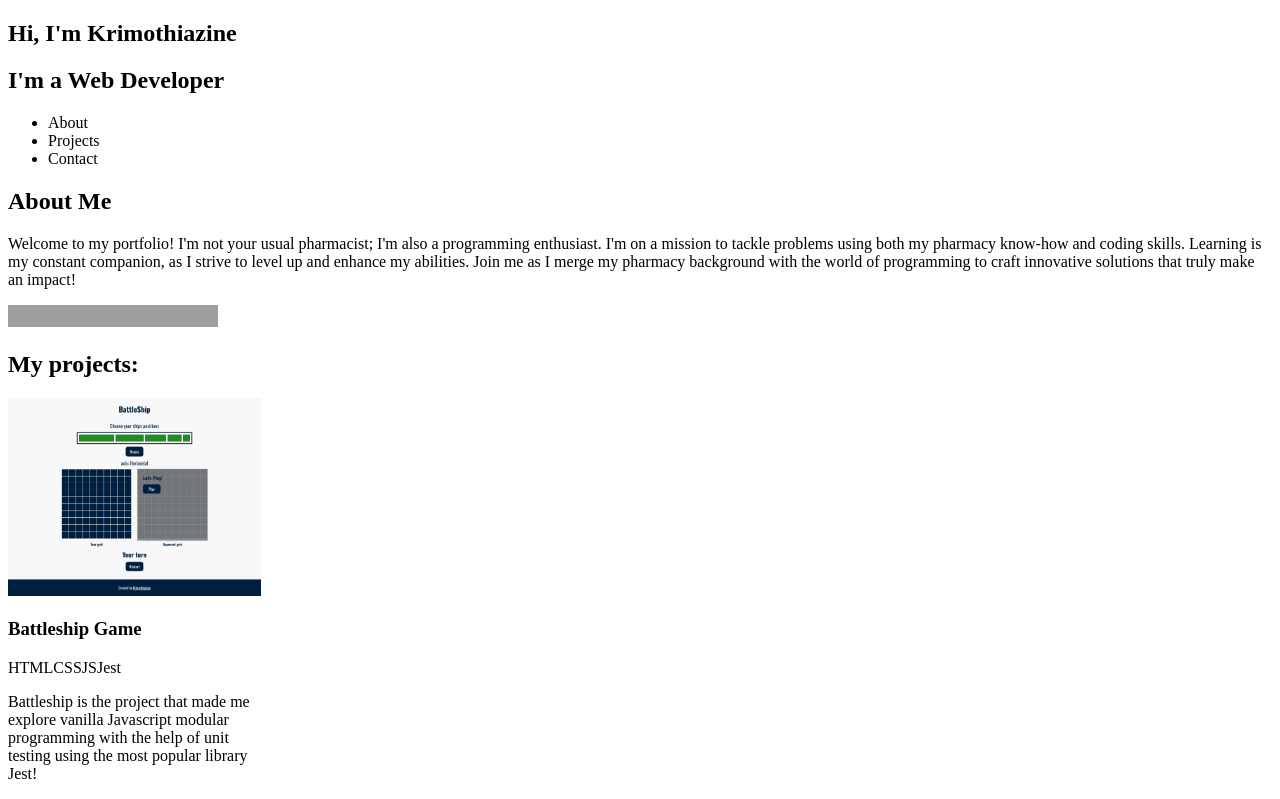
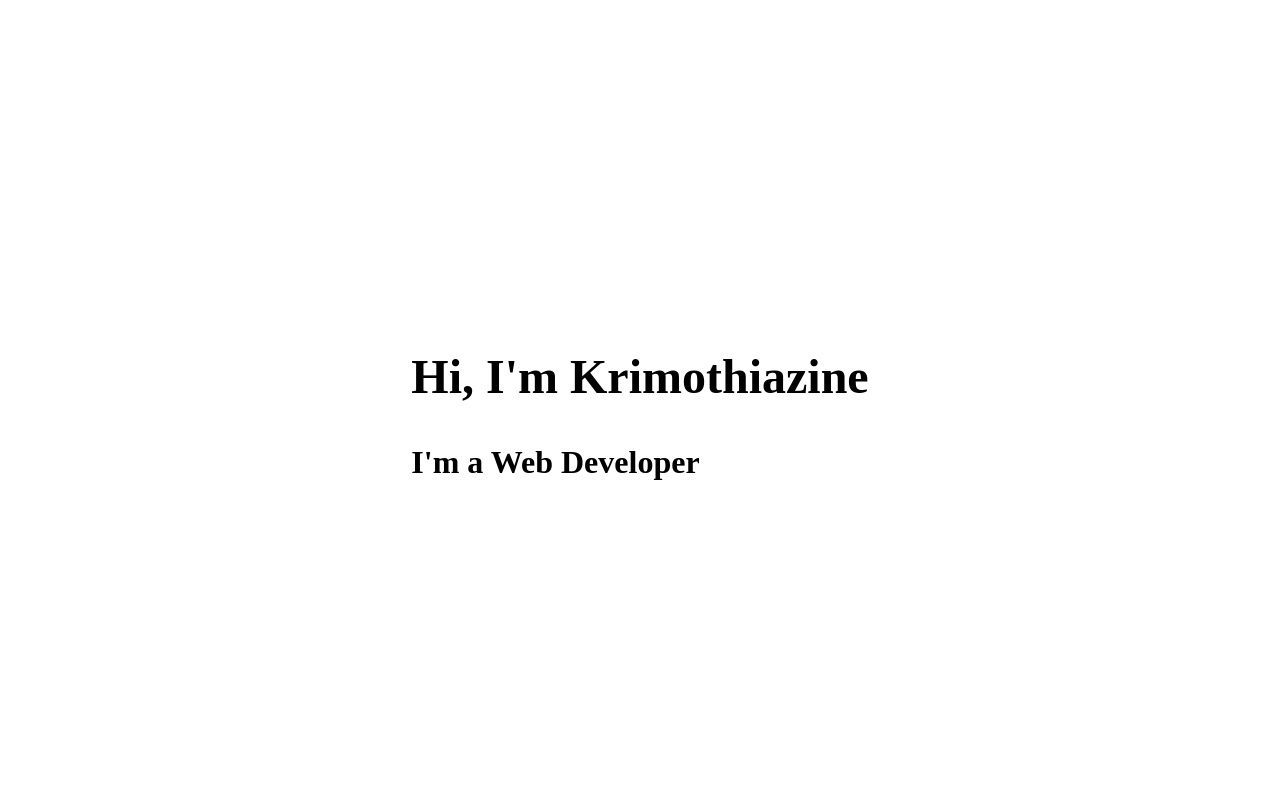
Before and after one commit to Abdelkrim-Saouchi/Personal-portfolio, a React (Vite) app: page / in a window 1280 px wide. Shown: the top 799 px of the page. Built offline with nearby package versions, Linux system fonts and the light colour scheme; grey boxes are pictures that could not be loaded.

Commit message:
Fist layout hero section

```diff
--- a/src/pages/Hero.jsx
+++ b/src/pages/Hero.jsx
@@ -1,8 +1,12 @@
+import styles from './Hero.module.scss';
+
 const Hero = () => {
   return (
-    <section>
-      <h1>Hi, I'm Krimothiazine</h1>
-      <h2>I'm a Web Developer</h2>
+    <section className={styles.hero}>
+      <div>
+        <h1>Hi, I'm Krimothiazine</h1>
+        <h2>I'm a Web Developer</h2>
+      </div>
     </section>
   );
 };
--- /dev/null
+++ b/src/pages/Hero.module.scss
@@ -0,0 +1,15 @@
+.hero {
+  min-height: 100dvb;
+  min-height: 100vh;
+  display: flex;
+  align-items: center;
+  justify-content: center;
+
+  h1 {
+    font-size: 3rem;
+  }
+
+  h2 {
+    font-size: 2rem;
+  }
+}
```
